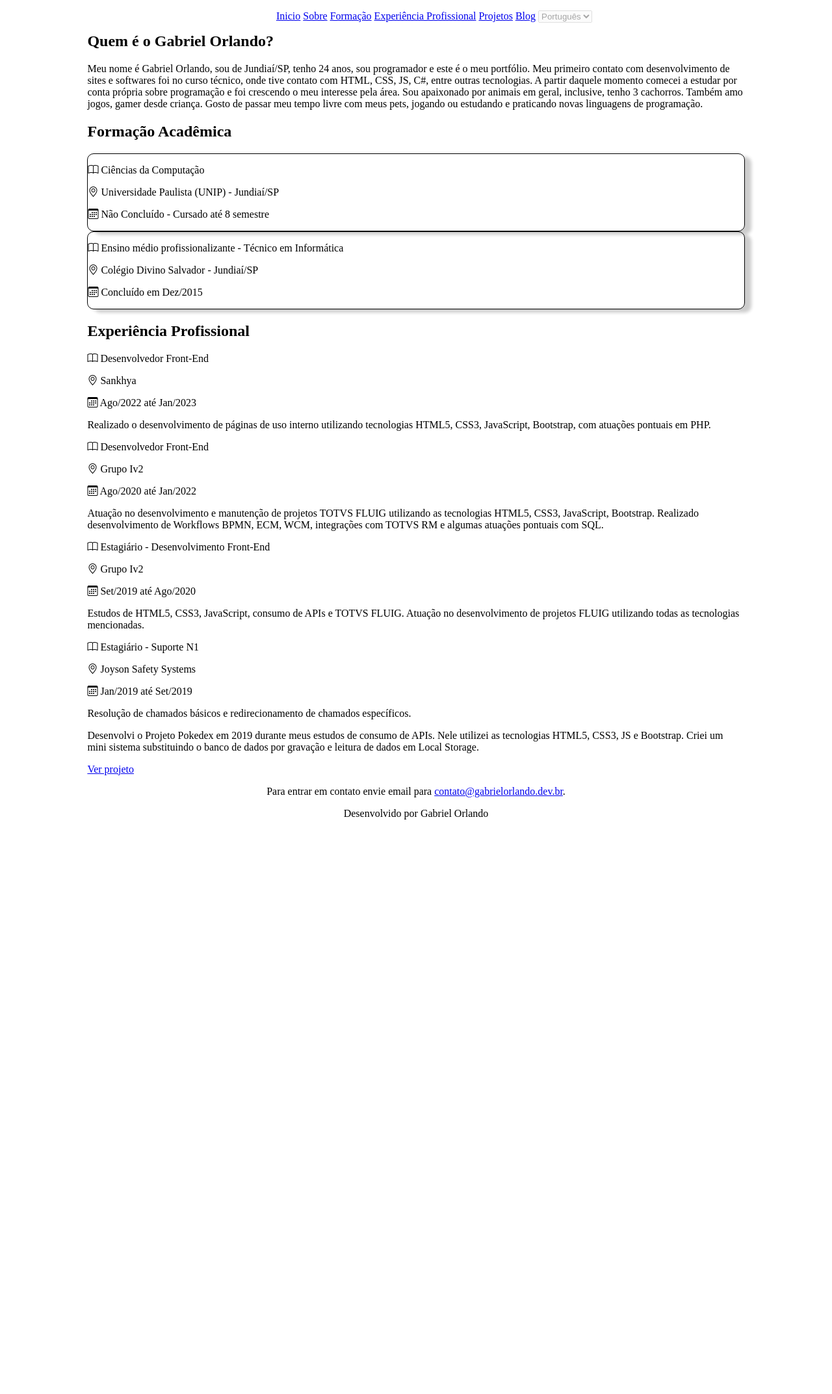
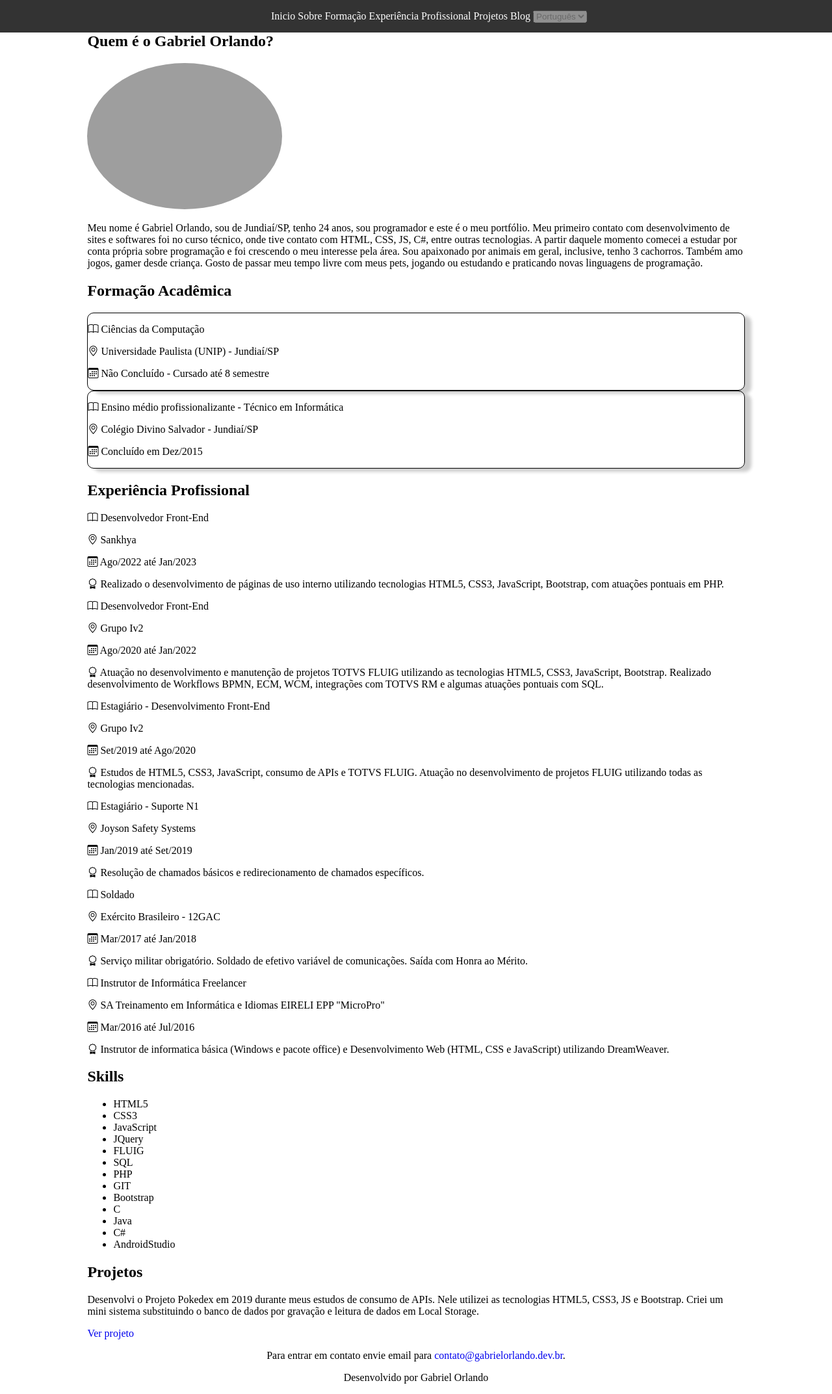
Before and after one commit to GabrielOrlando/gabrielorlandodev, a PHP site: page / in a window 1280 px wide. Shown: the whole page at 65% size. Before the commit the page ends 1261 px from the top, so only its background shows below. Run offline with PHP 8.4, Linux system fonts and the light colour scheme; grey boxes are pictures that could not be loaded.

Commit message:
adicionado informações e ajustes de css

```diff
--- a/src/index.html
+++ b/src/index.html
@@ -30,6 +30,7 @@
         <main>
             <section id="section_sobre">
                 <h1>Quem é o Gabriel Orlando?</h1>
+                <img src="../img/gabriel.jpg" alt="Gabriel Orlando" id="img_gabriel">
                 <p>Meu nome é Gabriel Orlando, sou de Jundiaí/SP, tenho 24 anos, sou programador e este é o meu portfólio. Meu primeiro contato com desenvolvimento de sites e softwares foi no curso técnico, onde tive contato com HTML, CSS, JS, C#, entre outras tecnologias. A partir daquele momento comecei a estudar por conta própria sobre programação e foi crescendo o meu interesse pela área. Sou apaixonado por animais em geral, inclusive, tenho 3 cachorros. Também amo jogos, gamer desde criança. Gosto de passar meu tempo livre com meus pets, jogando ou estudando e praticando novas linguagens de programação.</p>
             </section>
 
@@ -55,33 +56,67 @@
                     <p><i class="bi bi-book"></i> Desenvolvedor Front-End</p>
                     <p><i class="bi bi-geo-alt"></i> Sankhya</p>
                     <p><i class="bi bi-calendar3"></i> Ago/2022 até Jan/2023</p>
-                    <p>Realizado o desenvolvimento de páginas de uso interno utilizando tecnologias HTML5, CSS3, JavaScript, Bootstrap, com atuações pontuais em PHP.</p>
+                    <p><i class="bi bi-award"></i> Realizado o desenvolvimento de páginas de uso interno utilizando tecnologias HTML5, CSS3, JavaScript, Bootstrap, com atuações pontuais em PHP.</p>
                 </div>
 
                 <div id="div_experiencia_iv2-2" class="div_experiencia">
                     <p><i class="bi bi-book"></i> Desenvolvedor Front-End</p>
                     <p><i class="bi bi-geo-alt"></i> Grupo Iv2</p>
                     <p><i class="bi bi-calendar3"></i> Ago/2020 até Jan/2022</p>
-                    <p>Atuação no desenvolvimento e manutenção de projetos TOTVS FLUIG utilizando as tecnologias HTML5, CSS3, JavaScript, Bootstrap. Realizado desenvolvimento de Workflows BPMN, ECM, WCM, integrações com TOTVS RM e algumas atuações pontuais com SQL.</p>
+                    <p><i class="bi bi-award"></i> Atuação no desenvolvimento e manutenção de projetos TOTVS FLUIG utilizando as tecnologias HTML5, CSS3, JavaScript, Bootstrap. Realizado desenvolvimento de Workflows BPMN, ECM, WCM, integrações com TOTVS RM e algumas atuações pontuais com SQL.</p>
                 </div>
 
                 <div id="div_experiencia_iv2-1" class="div_experiencia">
                     <p><i class="bi bi-book"></i> Estagiário - Desenvolvimento Front-End</p>
                     <p><i class="bi bi-geo-alt"></i> Grupo Iv2</p>
                     <p><i class="bi bi-calendar3"></i> Set/2019 até Ago/2020</p>
-                    <p>Estudos de HTML5, CSS3, JavaScript, consumo de APIs e TOTVS FLUIG. Atuação no desenvolvimento de projetos FLUIG utilizando todas as tecnologias mencionadas.</p>
+                    <p><i class="bi bi-award"></i> Estudos de HTML5, CSS3, JavaScript, consumo de APIs e TOTVS FLUIG. Atuação no desenvolvimento de projetos FLUIG utilizando todas as tecnologias mencionadas.</p>
                 </div>
 
                 <div id="div_experiencia_joyson" class="div_experiencia">
                     <p><i class="bi bi-book"></i> Estagiário - Suporte N1</p>
                     <p><i class="bi bi-geo-alt"></i> Joyson Safety Systems</p>
                     <p><i class="bi bi-calendar3"></i> Jan/2019 até Set/2019</p>
-                    <p>Resolução de chamados básicos e redirecionamento de chamados específicos.</p>
+                    <p><i class="bi bi-award"></i> Resolução de chamados básicos e redirecionamento de chamados específicos.</p>
+                </div>
+
+                <div id="div_experiencia_eb" class="div_experiencia">
+                    <p><i class="bi bi-book"></i> Soldado</p>
+                    <p><i class="bi bi-geo-alt"></i> Exército Brasileiro - 12GAC</p>
+                    <p><i class="bi bi-calendar3"></i> Mar/2017 até Jan/2018</p>
+                    <p><i class="bi bi-award"></i> Serviço militar obrigatório. Soldado de efetivo variável de comunicações. Saída com Honra ao Mérito.</p>
+                </div>
+
+                <div id="div_experiencia_eb" class="div_experiencia">
+                    <p><i class="bi bi-book"></i> Instrutor de Informática Freelancer</p>
+                    <p><i class="bi bi-geo-alt"></i> SA Treinamento em Informática e Idiomas EIRELI EPP "MicroPro" </p>
+                    <p><i class="bi bi-calendar3"></i> Mar/2016 até Jul/2016</p>
+                    <p><i class="bi bi-award"></i> Instrutor de informatica básica (Windows e pacote office) e Desenvolvimento Web (HTML, CSS e JavaScript) utilizando DreamWeaver.</p>
                 </div>
             </section>
 
+            <section id="section_hard_skills">
+                <h1>Skills</h1>
+                <ul>
+                    <li>HTML5</li>
+                    <li>CSS3</li>
+                    <li>JavaScript</li>
+                    <li>JQuery</li>
+                    <li>FLUIG</li>
+                    <li>SQL</li>
+                    <li>PHP</li>
+                    <li>GIT</li>
+                    <li>Bootstrap</li>
+                    <li>C</li>
+                    <li>Java</li>
+                    <li>C#</li>
+                    <li>AndroidStudio</li>
+                </ul>
+            </section>
+
             <section id="section_projetos">
-                <div id="div_pokedex">
+                <h1>Projetos</h1>
+                <div id="div_pokedex" class="div_projetos">
                     <p>Desenvolvi o Projeto Pokedex em 2019 durante meus estudos de consumo de APIs. Nele utilizei as tecnologias HTML5, CSS3, JS e Bootstrap. Criei um mini sistema substituindo o banco de dados por gravação e leitura de dados em Local Storage.</p>
                     <a href="projetos/pokedex.html">Ver projeto</a>
                 </div>
--- a/src/main.css
+++ b/src/main.css
@@ -1,7 +1,9 @@
 header{
+    background-color: #333;
     overflow: hidden;
     position: fixed;
     top: 0;
+    left: 0;
     width: 100%;
     text-align: center;
 }
@@ -10,8 +12,13 @@ header ul, header ul li{
     display: inline-block;
 }
 
+header a{
+    color: white;
+}
+
 main{
     width: 80%;
+    min-width: 300px;
     margin: 50px auto 0px auto;
 }
 
@@ -19,8 +26,18 @@ footer{
     text-align: center;
 }
 
+a, a:hover, a:visited{
+    text-decoration: none;
+}
+
 .div_formacao{
     border: 1px solid black;
     border-radius: 10px;
     box-shadow: 10px 5px 5px rgba(0, 0, 0, 0.2)
 }
+
+#img_gabriel{
+    border-radius: 50%;
+    max-width: 20%;
+    min-width: 300px;
+}
```
Also changed, not shown: img/gabriel.jpg (added).
